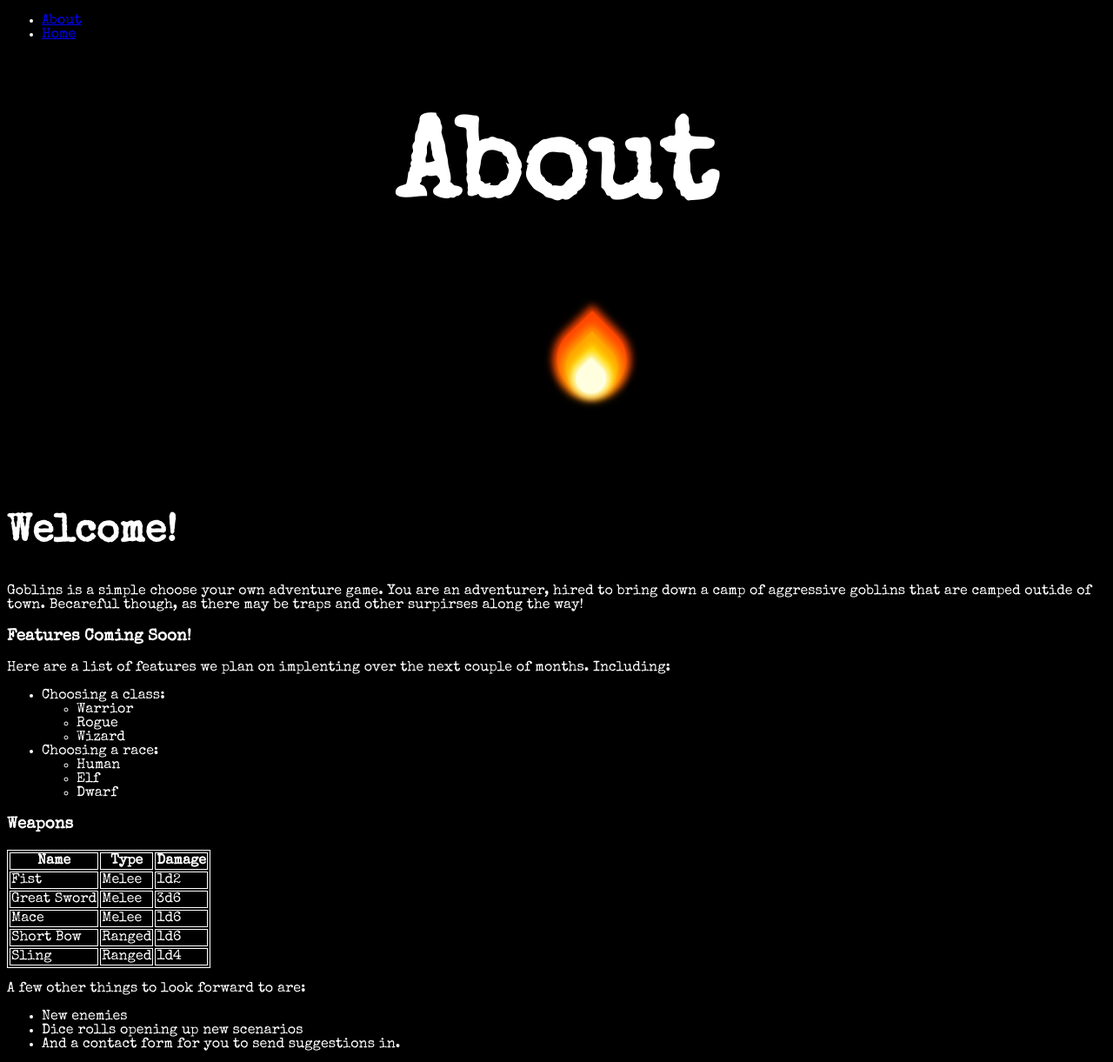
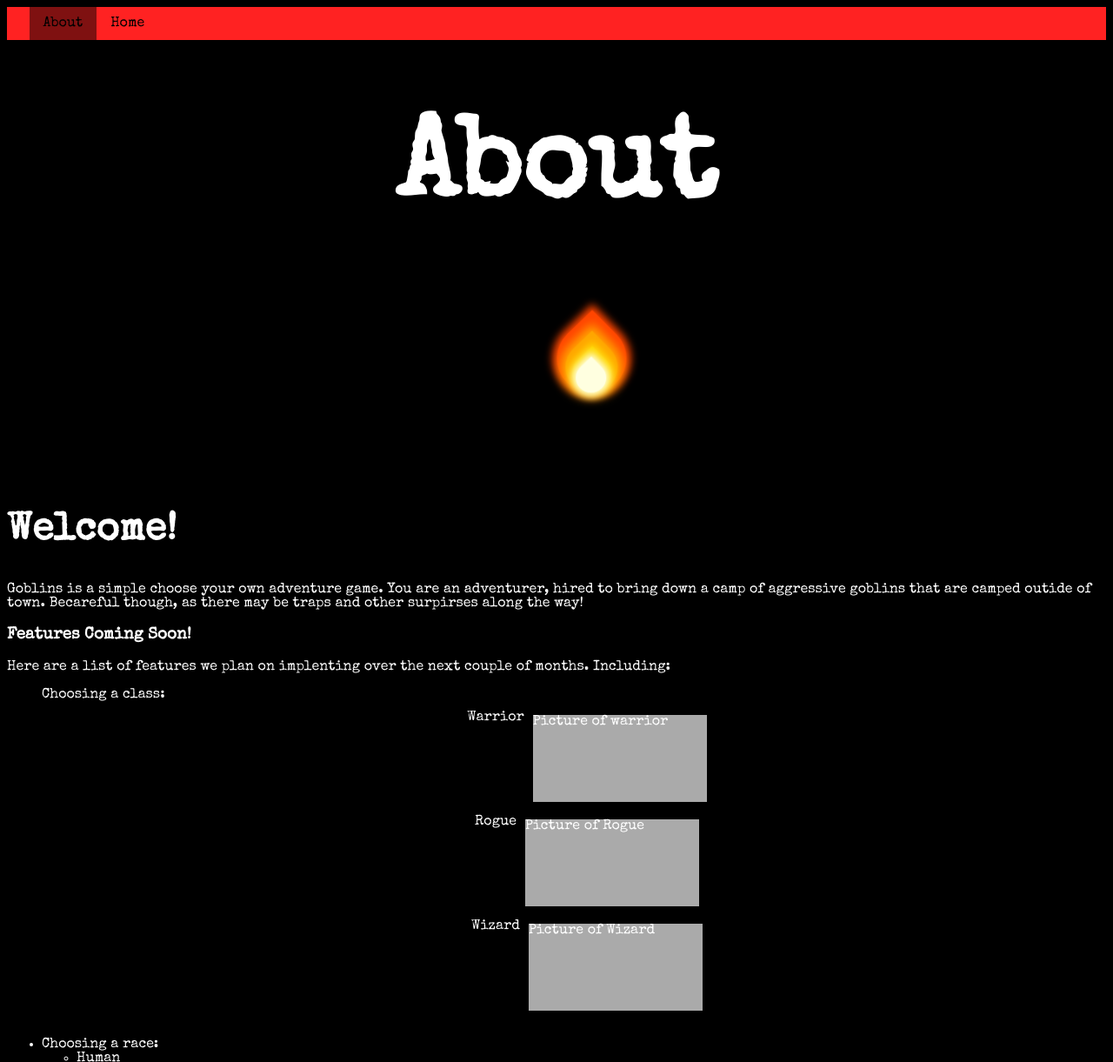
Before and after one commit to inkwriter/Goblins, a plain HTML site: page about.html in a window 1280 px wide. Shown: the top 1221 px of the page at 87% size. Drawn offline with nearby package versions, Linux system fonts and the light colour scheme.

Commit message:
I've added more content to the about page. The hamburger is functional. Currently testing the flexboxes.

```diff
--- a/about.html
+++ b/about.html
@@ -1,5 +1,6 @@
 <!DOCTYPE html>
-<html>
+<html lang="en">
+
 <head>
     <meta charset="UTF-8">
     <title>Goblins | About</title>
@@ -7,17 +8,24 @@
     <link rel="preconnect" href="https://fonts.gstatic.com" crossorigin>
     <link href="https://fonts.googleapis.com/css2?family=Special+Elite&display=swap" rel="stylesheet">
     <link href="/css_folder/style.css" rel="stylesheet">
+    <meta name="viewport" content="width=device-width, initial-scale=1, maximum-scale=1">
 </head>
+
 <body>
+    <nav class="clearfix">
         <div>
-        <nav>
-            <ul>
-                <li><a href="about.html">About</a></li>
+            <button id="hamburgerBtn">&#9776;</button>
+            <ul id="primaryNav">
+                <li class="active"><a href="about.html">About</a></li>
                 <li><a href="index.html"> Home</a></li>
             </ul>
+        </div>
     </nav>
-    </div>
+
+    <header>
         <h1>About</h1>
+    </header>
+
     <!--CSS Animation-->
     <div class="wrapper">
         <div class="flame-wrapper">
@@ -27,23 +35,32 @@
             <div class="flame white"></div>
         </div>
     </div>
-    <div>
+
+    <main>
         <h2>Welcome!</h2>
-        <p>Goblins is a simple choose your own adventure game. You are an adventurer, hired to bring down a camp of aggressive
-            goblins that are camped outide of town. Becareful though, as there may be traps and other surpirses along the way!
+        <p>Goblins is a simple choose your own adventure game. You are an adventurer, hired to bring down a camp of
+            aggressive
+            goblins that are camped outide of town. Becareful though, as there may be traps and other surpirses along
+            the way!
         </p>
         <h3> Features Coming Soon!</h3>
         <p>Here are a list of features we plan on implenting over the next couple of months. Including:</p>
         <ul>
-            <li>Choosing a class:
+            <li class="classList">Choosing a class:
                 <ul>
-                    <li>Warrior</li>
-                    <li>Rogue</li>
-                    <li>Wizard</li>
+                    <li class="rpgClass">Warrior
+                        <div class="box">Picture of warrior</div>
+                    </li>
+                    <li class="rpgClass">Rogue
+                        <div class="box">Picture of Rogue</div>
+                    </li>
+                    <li class="rpgClass">Wizard
+                        <div class="box">Picture of Wizard</div>
+                    </li>
                 </ul>
             </li>
-            <li>
-                Choosing a race:
+            <br>
+            <li>Choosing a race:
                 <ul>
                     <li>Human</li>
                     <li>Elf</li>
@@ -89,11 +106,25 @@
             <li>New enemies</li>
             <li>Dice rolls opening up new scenarios</li>
             <li>And a contact form for you to send suggestions in.</li>
+        </ul>
 
-            </ul>
+
+        <div class="test">
+            <div class="box">1</div>
+            <div class="box">2</div>
+            <div class="box">3</div>
+            <div class="box">4</div>
+            <div class="box">5</div>
+            <div class="box">6</div>
+            <div class="box">7</div>
         </div>
+
+
+    </main>
     <footer>
 
     </footer>
+    <script src="/js_folder/main.js"></script>
 </body>
+
 </html>
--- a/css_folder/style.css
+++ b/css_folder/style.css
@@ -1,9 +1,22 @@
+html {
+    -webkit-text-size-adjust: 100%;
+    -ms-text-size-adjust: 100%;
+}
+
+* {
+    -moz-box-sizing: border-box;
+    -webkit-box-sizing: border-box;
+    box-sizing: border-box;
+}
 
 body {
     background-color: black;
     font-family: 'Special Elite', cursive, Arial, Helvetica, sans-serif;
     color: white;
+    font-size: 16px;
+    flex-wrap: wrap;
 }
+
 
 h1 {
     font-family: 'Special Elite', cursive, Arial, Helvetica, sans-serif;
@@ -36,6 +49,54 @@ p {
 table, th, td {
     border: 1px solid white;
 
+}
+
+button#hamburgerBtn {
+    background: none;
+    border: none;
+    color: #fff;
+    font-size: 2.4rem;
+    cursor: pointer;
+    padding: 0 30px 0 2vw;
+}
+
+nav {
+    background-color: #ff2222;
+    display:flex;
+    flex-wrap: wrap;
+}
+
+nav ul {
+    margin: 0;
+    padding: 0;
+}
+
+nav ul li {
+    list-style-type: none;
+}
+
+nav a {
+    display: block;
+    padding: .8rem 0;
+    color: #000;
+    text-align: center;
+    text-decoration: none;
+}
+
+nav li.active {
+    background-color: rgba( 0, 0, 0, .5);
+}
+
+nav a:hover {
+    background-color: rgba( 0, 0, 0, .2);
+}
+
+nav ul.open {
+    display: block;
+}
+
+nav ul {
+    display: none;
 }
 
 /*---------------
@@ -143,3 +204,73 @@ The CSS Animation
 /*---------------
 End of CSS Animation
 -----------------*/
+
+.box {
+    width: 200px;
+    height: 100px;
+    background-color: #aaa;
+    margin: 5px 10px;
+}
+
+.test {
+    display: flex;
+    flex-wrap: wrap;
+}
+
+.classList {
+    display: flex;
+    flex-direction: column;
+    justify-content: center;
+}
+
+.rpgClass {
+    display: flex;
+    flex-direction: row;
+    margin-bottom: 10px;
+    margin-top: 10px;
+    justify-content: center;
+
+}
+
+@media only screen and (min-width: 768px) {
+
+    nav button {
+        display: none;
+    }
+
+    nav ul {
+        margin-left: 2vw;
+        display: block;
+    }
+
+    nav li {
+        float:left;
+        width: auto;
+    }
+
+    nav a {
+        padding: 10px;
+    }
+}
+
+
+@media only screen and (min-width: 1024px) {
+
+    nav ul {
+        margin-left: 2vw;
+        }
+
+    nav li {
+        width: auto;
+        }
+
+    nav a {
+        padding: .7rem 1rem;
+    }
+
+
+
+
+
+
+}
--- /dev/null
+++ b/js_folder/main.js
@@ -0,0 +1,6 @@
+function toggleMenu () {
+    document.getElementById("primaryNav").classList.toggle("open");
+}
+
+        let x = document.getElementById("hamburgerBtn");
+x.onclick = toggleMenu;
```
Also changed, not shown: img_folder/360_F_167720496_af8JnHFQM7QMyIIz31tgp289ukGtlXKB.jpg (added), img_folder/Untitled design.jpg (added), img_folder/Untitled design.png (added), img_folder/preview16.jpg (added). Lines whose indentation alone changed are shown as unchanged.
